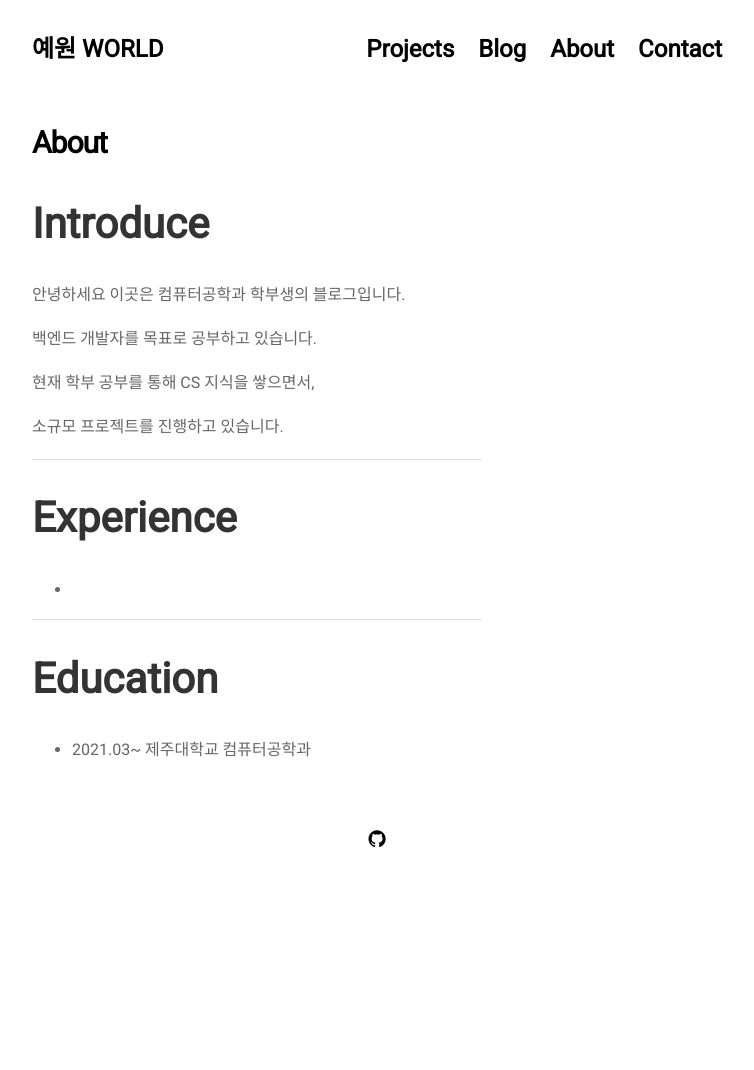
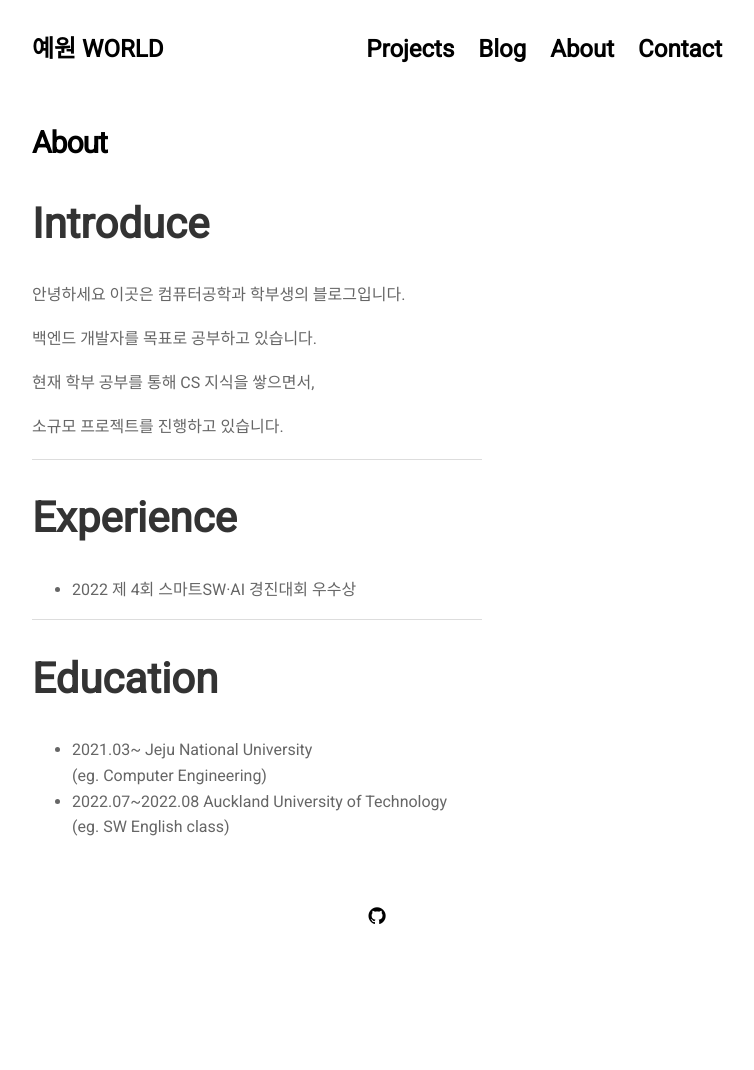
Before and after one commit to yaewon0411/blog, a Jekyll site: the page built from pages/about.md, in a window 1280 px wide. Shown: the whole page, without its empty margins (263-1017 px from the left). Built offline with Jekyll 4.4.1, drawn with Linux system fonts in a browser that asks for light colours; nearby versions of some CDN libraries; before the commit the page ends 993 px from its top, so only the background shows below that.

Commit message:
update project, about section

```diff
--- a/_data/settings.yml
+++ b/_data/settings.yml
@@ -13,7 +13,7 @@ menu:
 projects:
 - {name: 'AI service detecting<br> whether safety equipment is<br> worn at construction sites',   url: 'proj-1'}
 - {name: 'Effective unmanned delivery integrated management system based on substitute<br> (In progress...)',   url: 'proj-2'}
-- {name: 'Project Three', url: 'proj-3'}
+- {name: 'Project using open source (In progress...)', url: 'proj-3'}
 - {name: 'Project Four',  url: 'proj-4'}
 - {name: 'Project Five',  url: 'proj-5'}
 
--- a/pages/about.md
+++ b/pages/about.md
@@ -20,11 +20,11 @@ permalink: /about
 ---
 ## Experience
 
-*
+* 2022 제 4회 스마트SW·AI 경진대회 우수상
 
 ___
 
 ## Education
 
-* 2021.03~
- 제주대학교 컴퓨터공학과
+* 2021.03~ Jeju National University <br>(eg. Computer Engineering)
+* 2022.07~2022.08 Auckland University of Technology<br> (eg. SW English class)
```
Also changed, not shown: projects/proj-3.md (+1 -1 lines), assets/img/projects/proj-3/thumbnail.jpg.
